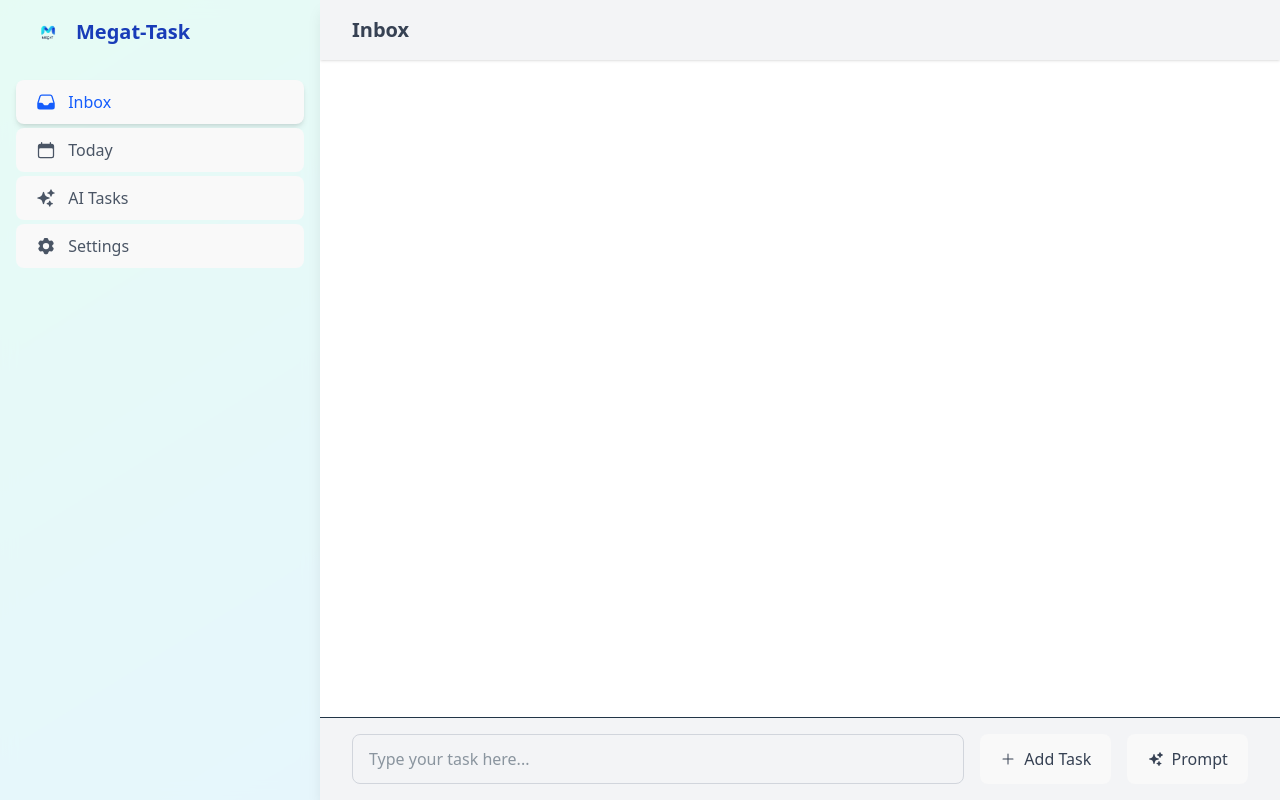
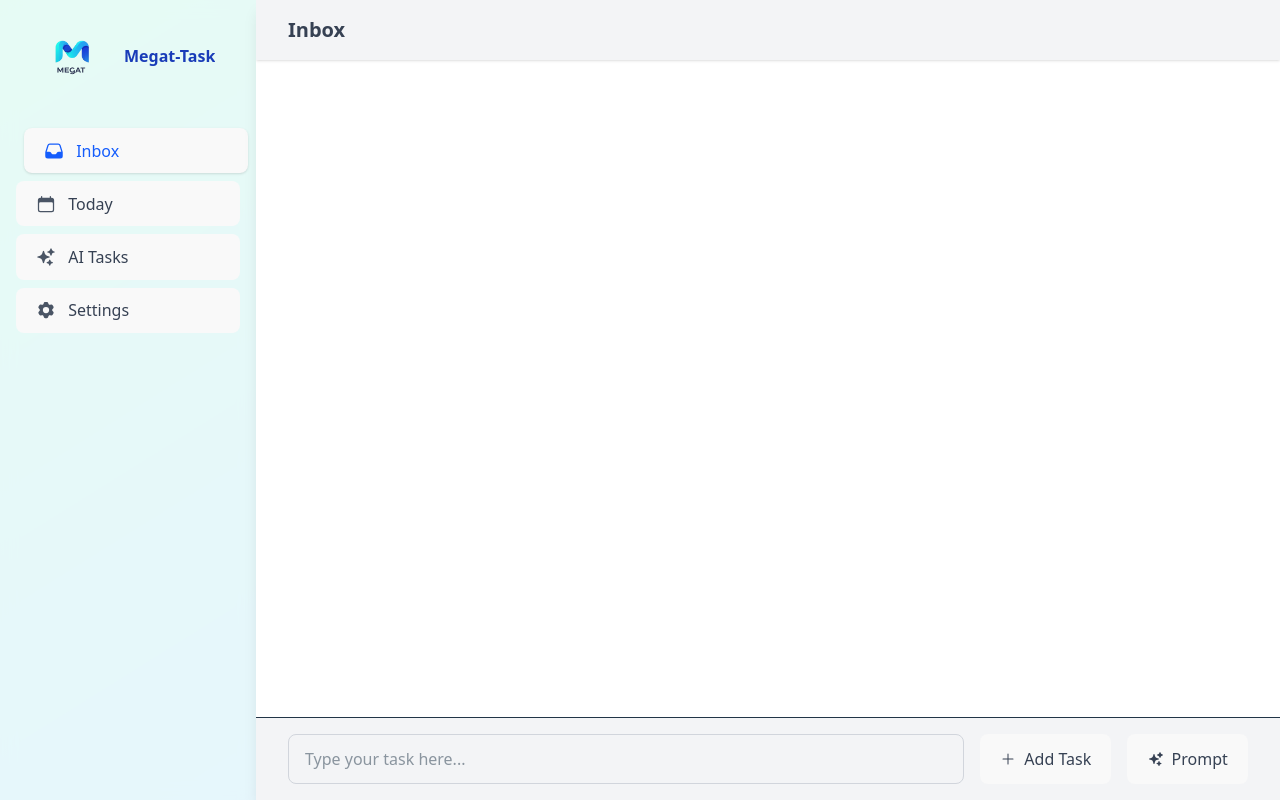
Before and after one commit to maercaestro/megat-task, a React (Vite) app: page / in a window 1280 px wide. Built offline with nearby package versions, Linux system fonts and the light colour scheme.

Commit message:
latest stable build

```diff
--- a/package.json
+++ b/package.json
@@ -14,6 +14,7 @@
     "@tailwindcss/vite": "^4.0.15",
     "react": "^19.1.0",
     "react-dom": "^19.1.0",
+    "react-markdown": "^10.1.0",
     "tailwindcss": "^4.0.15"
   },
   "devDependencies": {
--- a/src/App.css
+++ b/src/App.css
@@ -1,7 +1,7 @@
 @import "tailwindcss";
 
 #root {
-  max-width: 1280px;
+  max-width: 1920px;
   margin: 0 auto;
   padding: 2rem;
   text-align: center;
--- a/src/App.jsx
+++ b/src/App.jsx
@@ -12,6 +12,7 @@ import {
   Cog6ToothIcon,
   ClipboardDocumentIcon // Add this import
 } from '@heroicons/react/24/solid'
+import ReactMarkdown from 'react-markdown' // Add to existing imports at top
 
 function App() {
   const [todos, setTodos] = useState(() => {
@@ -354,7 +355,6 @@ function App() {
                         <button
                           onClick={() => {
                             navigator.clipboard.writeText(draft.response);
-                            // Optional: Show feedback
                             const btn = document.getElementById(`copy-btn-${index}`);
                             btn.innerHTML = "Copied!";
                             setTimeout(() => {
@@ -372,8 +372,8 @@ function App() {
                         </div>
                       </div>
                     </div>
-                    <div className="text-sm text-gray-600 whitespace-pre-wrap">
-                      {draft.response}
+                    <div className="prose prose-sm max-w-none text-sm text-gray-600">
+                      <ReactMarkdown>{draft.response}</ReactMarkdown>
                     </div>
                     {draft.searchResults?.length > 0 && (
                       <div className="mt-2 pt-2 border-t border-gray-100">
@@ -540,34 +540,39 @@ function App() {
   return (
     <div className="fixed inset-0 flex overflow-hidden bg-gradient-to-br from-emerald-400 to-blue-500">
       {/* Left sidebar */}
-      <div className="w-1/4 flex-none bg-white/90 backdrop-blur-sm shadow-lg p-4 overflow-y-auto">
+      <div className="w-1/5 flex-none bg-white/90 backdrop-blur-sm shadow-lg p-4 overflow-y-auto">
         {/* Logo and title */}
         <div className="flex items-center gap-3 px-4 mb-8">
           <img
             src={logo}
             alt="Task Manager Logo"
-            className="h-8 w-8 rounded-lg object-cover"
+            className="h-20 w-20 rounded-lg object-cover"
           />
-          <h2 className="text-lg md:text-xl font-bold text-blue-800 truncate">
+          <p3 className="font-bold text-blue-800 truncate">
             Megat-Task
-          </h2>
+          </p3>
         </div>
         {/* Navigation */}
-        <nav className="space-y-1">
+        <nav className="space-y-2">
           {navItems.map(item => {
             const Icon = item.icon
             return (
               <button
                 key={item.id}
                 onClick={() => setActiveTab(item.id)}
-                className={`w-full flex items-center gap-3 px-4 py-3 text-sm font-medium rounded-lg transition-colors duration-300
+                className={`w-full flex items-center gap-3 px-6 py-4 text-base font-medium rounded-xl
+                  transition-all duration-300 hover:translate-x-1
                   ${activeTab === item.id
-                    ? 'bg-white/50 text-blue-600 shadow-md'
-                    : 'bg-transparent text-gray-600 hover:bg-white/30'
+                    ? 'text-blue-600 bg-blue-50/50 shadow-sm translate-x-2'
+                    : 'text-gray-700 hover:bg-white-50/50'
                   }`}
               >
-                <Icon className="h-5 w-5" />
-                {item.label}
+                <Icon className={`h-5 w-5 ${
+                  activeTab === item.id
+                    ? 'text-blue-600'
+                    : 'text-gray-600'
+                }`} />
+                <span>{item.label}</span>
               </button>
             )
           })}
@@ -575,7 +580,7 @@ function App() {
       </div>
 
       {/* Main content */}
-      <div className="w-3/4 flex bg-white/100 backdrop-blur-sm shadow-lg flex-col overflow-y-auto">
+      <div className="w-4/5 flex bg-white/100 backdrop-blur-sm shadow-lg flex-col overflow-y-auto">
         {/* Header */}
         <div className="bg-gray-100 shadow-sm flex-none">
           <div className="w-full px-8 py-4">
@@ -610,14 +615,16 @@ function App() {
                       id: Date.now(),
                       text: inputValue,
                       completed: false,
-                      section: 'Personal',
-                      priority: 'Medium',
-                      aiExecutable: false,
-                      dueDate: new Date().toISOString()
+                      section: 'Personal',  // Default values
+                      priority: 'Low',      // Simplified to basic priority
+                      aiExecutable: false,  // Mark as manual task
+                      dueDate: null        // No default due date
                     }]);
                     setInputValue('');
                   }}
-                  className="px-4 py-2 bg-gray-500 hover:bg-gray-600 text-gray-700 text-sm rounded-lg focus:outline-none focus:ring-2 focus:ring-gray-500 flex items-center gap-2 transition-colors duration-300"
+                  className="px-4 py-2 bg-gray-200 hover:bg-gray-500 text-gray-700 text-sm rounded-lg
+                    focus:outline-none focus:ring-2 focus:ring-gray-500 flex items-center gap-2
+                    transition-colors duration-300"
                 >
                   <PlusIcon className="h-4 w-4" />
                   Add Task
```
Also changed, not shown: 1 other file (tests, documents, lock files or other folders).
